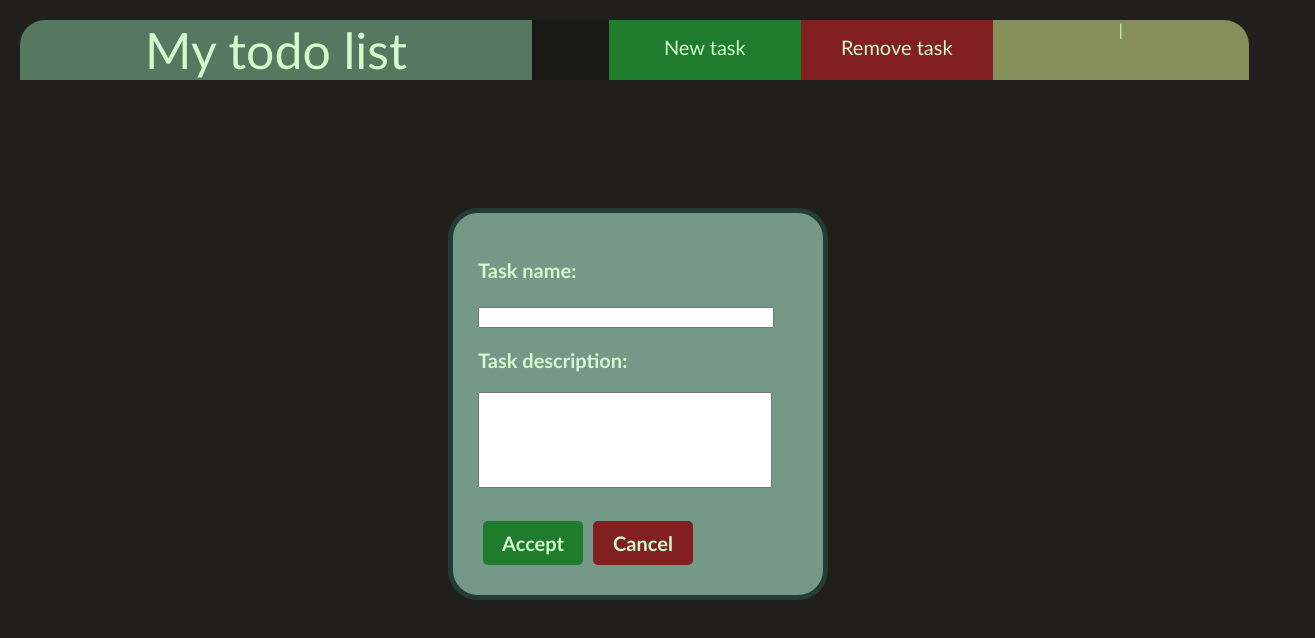
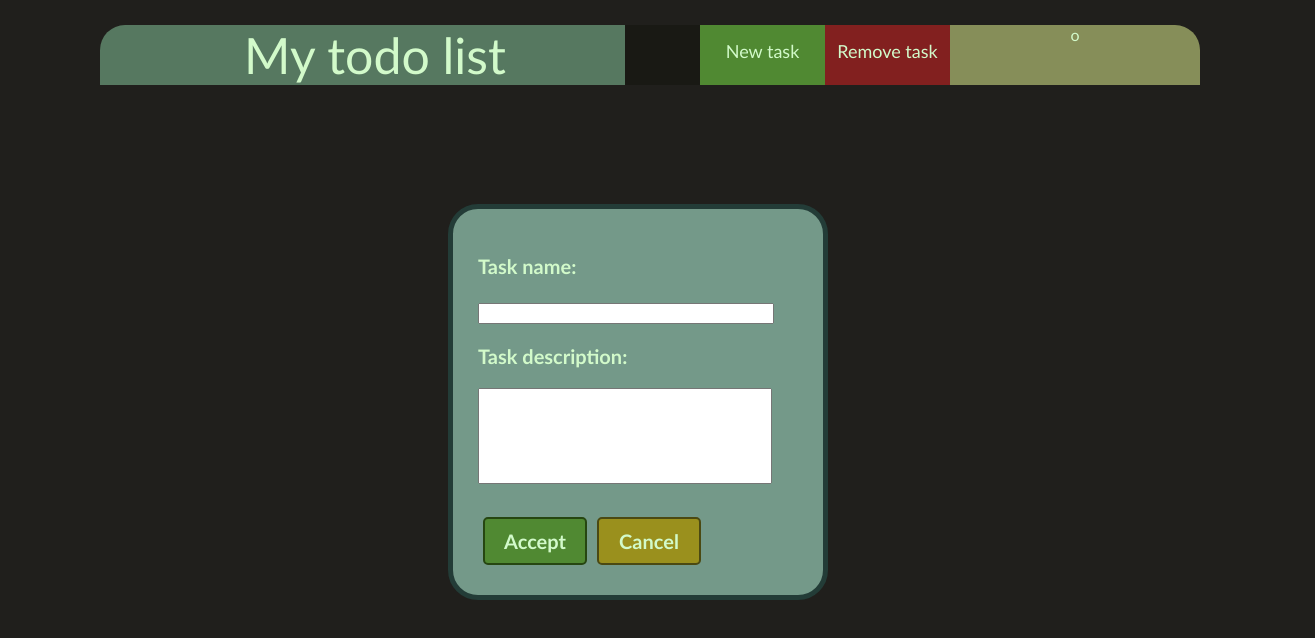
Before and after one commit to Hirosam1/todo-list-js, a plain HTML site: page index.html in a window 1280 px wide. Both pictures are taken after a click on the element "New task". Shown: the whole page, 1315 px wide, since content can reach past the window. Drawn offline with Linux system fonts and the light colour scheme.

Commit message:
General design changed, better CSS handling

```diff
--- a/index.html
+++ b/index.html
@@ -8,9 +8,9 @@
    <div id='page-header' class='fx-row'>
        <div id='page-title'>My todo list</div>
        <div class='v-separator' style='width:6%'></div>
-       <div id='new-task' class='accept-btn' onclick='onNewTask()'>New task</div>
-       <div id='remove-task' class='negate-btn' onclick='onRemoveTask()'>Remove task</div>
-       <div id='switch-theme'>|</div>
+       <div class='header-btn accept-btn' onclick='onNewTask()'>New task</div>
+       <div class='header-btn negate-btn' onclick='onRemoveTask()'>Remove task</div>
+       <div id='switch-theme'>o</div>
    </div>
    <br><br>
    <div id='task-list'>
@@ -25,7 +25,7 @@
 	   <br><br>
 	   <div class='fx-row'>
 	       <div class="prompt-btn accept-btn" onclick="onAcceptNewTask()">Accept</div>
-	       <div class="prompt-btn negate-btn" onclick="onCancelNewTask()">Cancel</div>
+	       <div class="prompt-btn cancel-btn" onclick="onCancelNewTask()">Cancel</div>
 	   </div>
 	</form>
    </div>
@@ -35,8 +35,8 @@
       <select id="delete-task-select" name="tasks" >
       </select>
       <div class="fx-row" style="padding:15px;margin:5px;">
-	  <div class="prompt-btn accept-btn" onclick="onAcceptRemoveTask()">Delete!</div>
-	  <div class="prompt-btn negate-btn" onclick="onCancelRemoveTask()">Cancel</div>
+	  <div class="prompt-btn negate-btn" onclick="onAcceptRemoveTask()">Delete!</div>
+	  <div class="prompt-btn cancel-btn" onclick="onCancelRemoveTask()">Cancel</div>
       <div>
    </div>
    <script src='script.js'></script>
--- a/script.js
+++ b/script.js
@@ -1,8 +1,8 @@
 console.log("starting js");
-const taskSep = ':<br>';
+const taskSep = ':';
 const pendingColor = '#B15A28';
-const doingColor = '#9A901D';
-const doneColor = '#508932';
+const doingColor   = '#9A901D';
+const doneColor    = '#508932';
 
 let taskListObj = document.getElementById('task-list');
 let newTaskPromptObj = document.getElementById('new-task-prompt');
@@ -11,9 +11,7 @@ let deleteTaskPromptObj = document.getElementById('delete-task-prompt');
 let deleteTaskSelectObj = document.getElementById('delete-task-select');
 
 let loadedInsts = 0;
-
-let getTaskByName = function(taskName){
-    for(let i=0; i<taskListObj.children.length; i++){
+let getTaskByName = function(taskName){ for(let i=0; i<taskListObj.children.length; i++){
 	let childObj = taskListObj.children[i];
 	let taskNameAux = childObj.getElementsByClassName('task-name')[0];
 	let taskNameStr = taskNameAux.innerHTML.substring(0,taskNameAux.innerHTML.length-taskSep.length);
--- a/style.css
+++ b/style.css
@@ -1,5 +1,6 @@
 body{
     margin:0px;
+    padding:15px;
     background:#201F1C;
     color:#D2FACA;
     font-family:'Gill Sans', 'Gill Sans MT', Calibri, 'Trebuchet MS', sans-serif
@@ -21,8 +22,8 @@ body{
 
 /* Header stuff  */
 #page-header{
-    margin:5px;
-    padding:15px;
+    justify-content: center;
+    margin:10px;
     width:100%;
 }
 
@@ -31,6 +32,7 @@ body{
     text-align:center;
     font-size:50px;
     width:40%;
+    padding-left:25px;
     border-top-left-radius:25px;
 }
 
@@ -40,11 +42,15 @@ body{
     padding:10px;
     text-align:center;
     border-radius:5px;
+    border-style: solid;
+    border-width:2px;
 }
 
+/* accept-btn */
 .accept-btn{
     user-select:none;
-    background:#1F7C2D;
+    background:#508932;
+    border-color:#264611;
 }
 
 .accept-btn:hover{
@@ -55,9 +61,11 @@ body{
     background:#124F17;
 }
 
+/* negate btn */
 .negate-btn{
     user-select:none;
     background:#82201F;
+    border-color:#4F1C0D;
 }
 
 .negate-btn:hover{
@@ -68,18 +76,26 @@ body{
     background:#5C1311;
 }
 
-#new-task{
+/* cancel-btn */
+.cancel-btn{
+    user-select:none;
+    background:#9A901D;
+    border-color:#4B4912;
+}
+
+.cancel-btn:hover{
+    background:#7F7112;
+}
+
+.cancel-btn:active{
+    background:#655209;
+}
+
+.header-btn{
     text-align:center;
     padding-top:15px;
-    width:15%;
-    font-size:20px;
-}
-
-#remove-task{
-    text-align:center;
-    padding-top:15px;
-    width:15%;
-    font-size:20px;
+    width:10%;
+    font-size:18px;
 }
 
 #switch-theme{
@@ -98,7 +114,7 @@ body{
 .task-inst{
     padding-bottom:15px;
     border-radius:35px;
-    margin:0px;
+    justify-content: center;
     /* box-shadow: 15px 15px 15px black; */
 }
 
@@ -151,7 +167,6 @@ body{
     border-radius:30px;
     border:5px solid #233C37;
     bottom:25%;
-    margin:0px;
     padding:25px;
     width:25%;
     min-width:300px;
```
